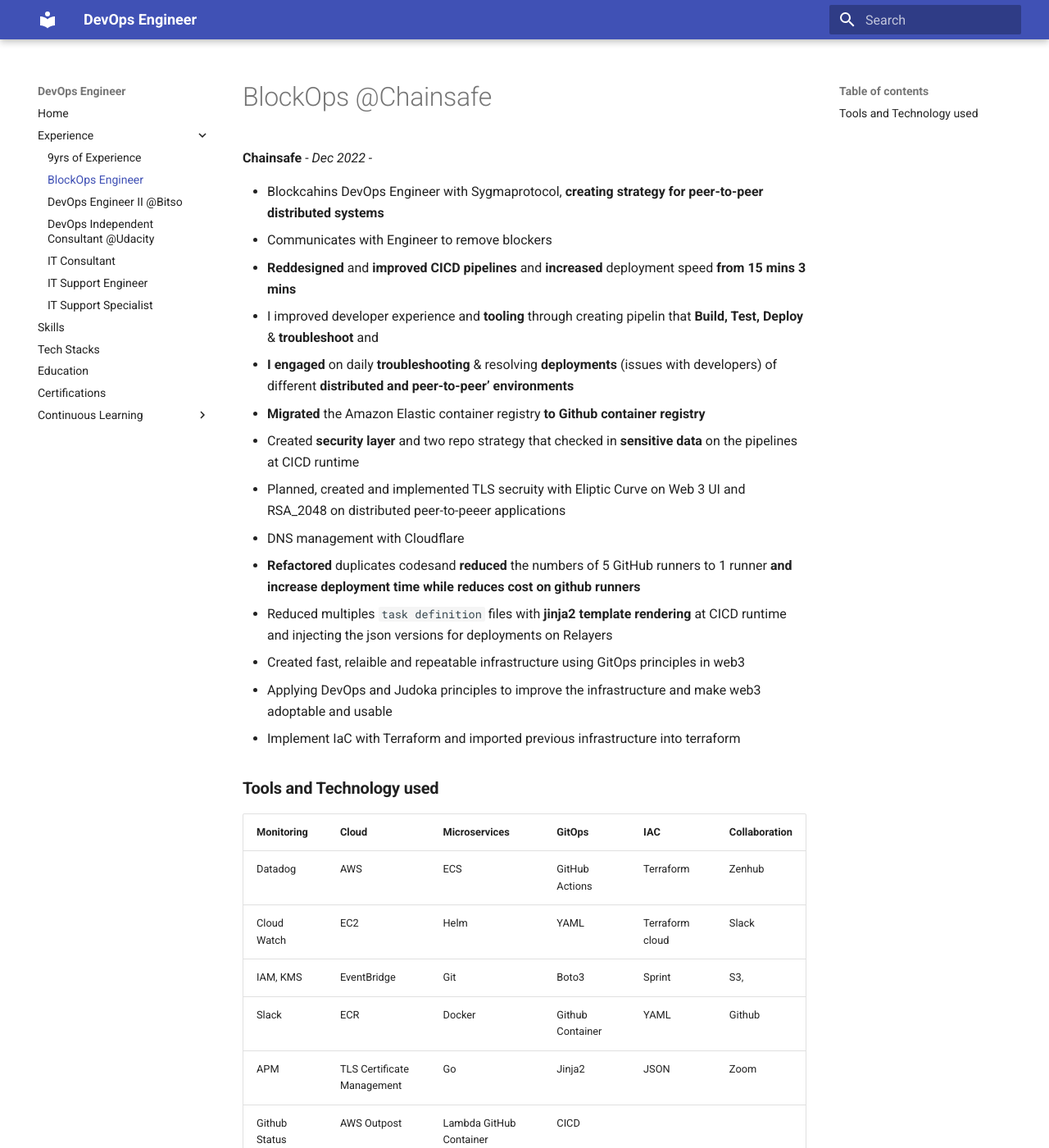
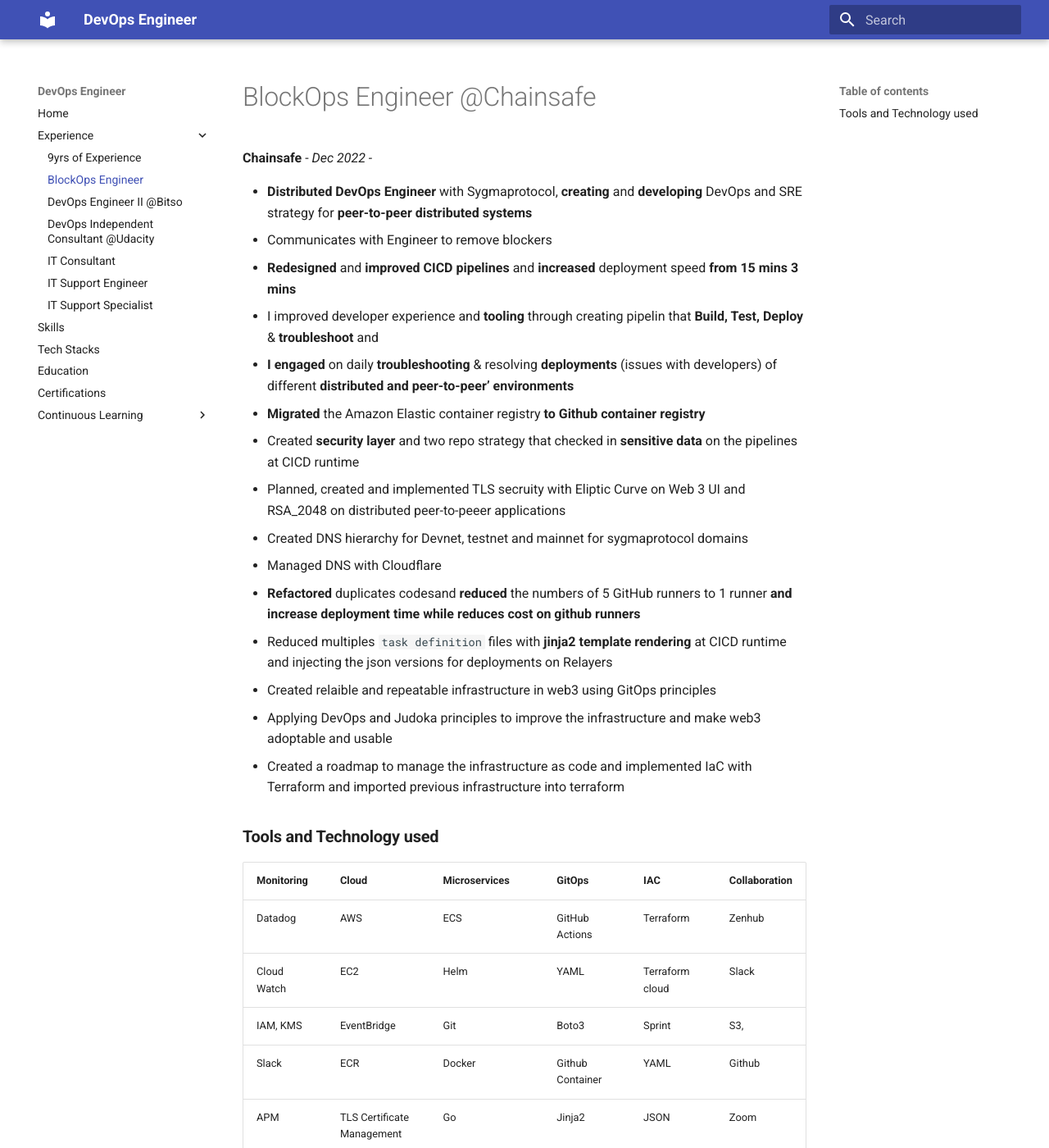
Before and after one commit to eedygreen/isah-idris-DevOps-Engineer-resume, an MkDocs documentation site: the page built from docs/experience/BlockOps_Engineer.md, in a window 1280 px wide and 1400 px high. Shown: the whole window at 82% size. Built offline with MkDocs 1.6.1 and Material for MkDocs 9.7.7, drawn with Linux system fonts in a browser that asks for light colours.

Commit message:
updated resume (#44)
* updated resume

* added dns management

* blockops engineer

```diff
--- a/docs/experience/BlockOps_Engineer.md
+++ b/docs/experience/BlockOps_Engineer.md
@@ -1,21 +1,22 @@
-# BlockOps @Chainsafe
+# BlockOps Engineer @Chainsafe
 
 **Chainsafe** - *Dec 2022 -*
 
-- Blockcahins DevOps Engineer with Sygmaprotocol, **creating strategy for peer-to-peer distributed systems**
+- **Distributed DevOps Engineer** with Sygmaprotocol, **creating** and **developing** DevOps and SRE strategy for **peer-to-peer distributed systems**
 - Communicates with Engineer to remove blockers
-- **Reddesigned** and **improved CICD pipelines** and **increased** deployment speed **from 15 mins 3 mins**
+- **Redesigned** and **improved CICD pipelines** and **increased** deployment speed **from 15 mins 3 mins**
 - I improved developer experience and **tooling** through creating pipelin that **Build, Test, Deploy** & **troubleshoot** and
 - **I engaged** on daily **troubleshooting** & resolving **deployments** (issues with developers) of different **distributed and peer-to-peer’ environments**
 - **Migrated** the Amazon Elastic container registry **to Github container registry**
 - Created **security layer** and two repo strategy that checked in **sensitive data** on the pipelines at CICD runtime
 - Planned, created and implemented TLS secruity with Eliptic Curve on Web 3 UI and RSA_2048 on distributed peer-to-peeer applications
-- DNS management with Cloudflare
+- Created DNS hierarchy for Devnet, testnet and mainnet for sygmaprotocol domains
+- Managed DNS with Cloudflare
 - **Refactored**  duplicates codesand **reduced** the numbers of 5 GitHub runners to 1 runner **and increase deployment time while reduces cost on github runners**
 - Reduced multiples `task definition` files with **jinja2 template rendering** at CICD runtime and injecting the json versions for deployments on Relayers
-- Created fast, relaible and repeatable infrastructure using GitOps principles in web3
+- Created relaible and repeatable infrastructure in web3 using GitOps principles
 - Applying DevOps and Judoka principles to improve the infrastructure and make web3 adoptable and usable
-- Implement IaC with Terraform and imported previous infrastructure into terraform
+- Created a roadmap to manage the infrastructure as code and implemented IaC with Terraform and imported previous infrastructure into terraform
 
 ### **Tools and Technology used**
 
```
